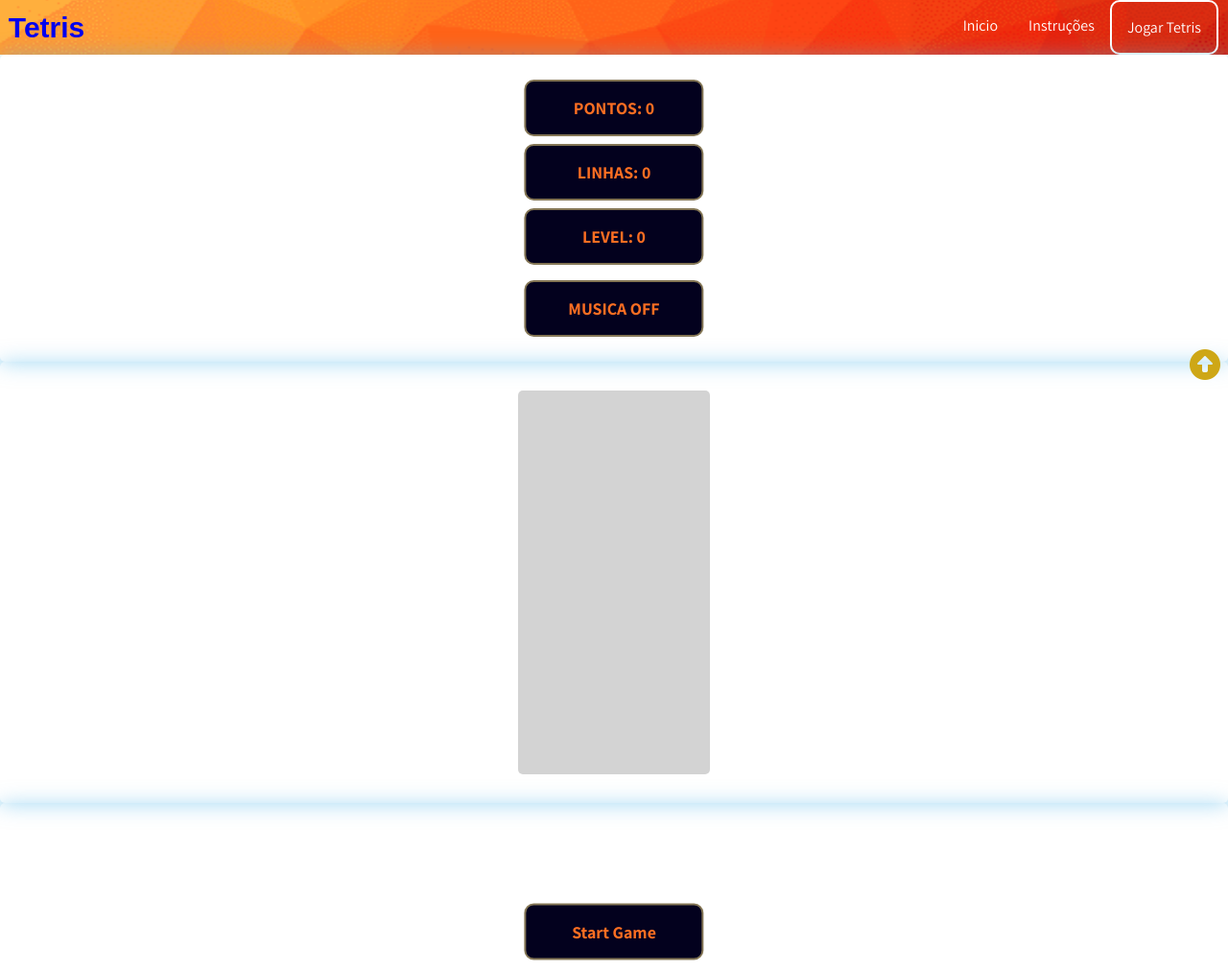
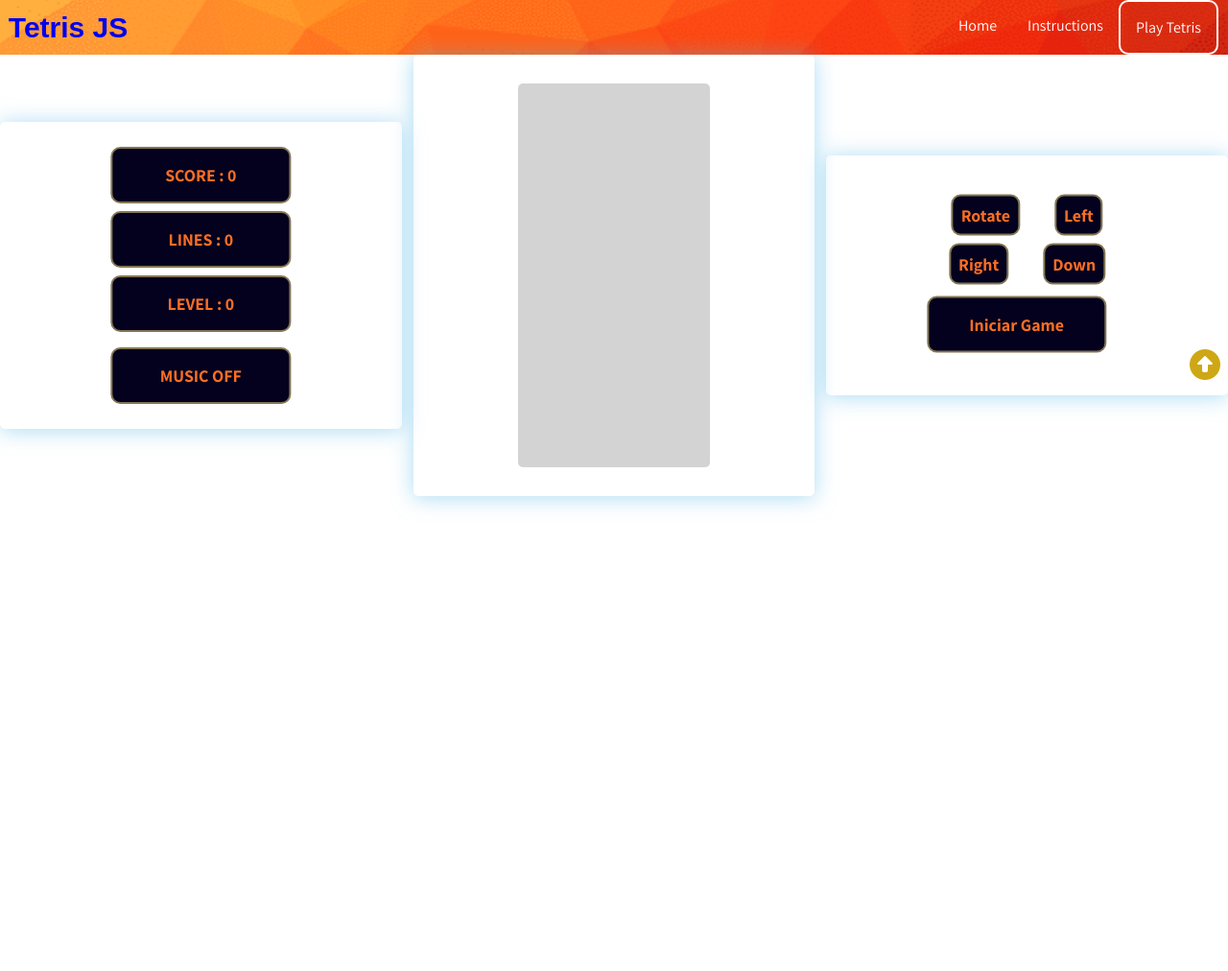
Before and after one commit to devdavid-santos/jogo-tetris, a plain HTML site: page tetris.html in a window 1280 px wide. Shown: the top 1012 px of the page at 96% size. After the commit the page ends 800 px from the top, so only its background shows below. Drawn offline with Linux system fonts and the light colour scheme; a web font is replaced by a local one.

Commit message:
Painel de controle

```diff
--- a/css/style.css
+++ b/css/style.css
@@ -184,7 +184,6 @@
     grid-gap: 12px;
     justify-content: center;
     align-items: center;
-    /*background-color: #03011e;*/
 }
 
 .box{
@@ -243,7 +242,7 @@
     margin: 0 auto;
 }
 
-.controls-btn{
+.control-btn{
     max-width: 40ch;
     font-family: 'Assistant',sans-serif;
     font-size: 1.12rem;
@@ -286,7 +285,7 @@
     transform: none;
 }
 
-.controls-btn:hover{
+.control-btn:hover{
     background: #847655;
     color: #fff;
     cursor: pointer;
--- a/js/main.js
+++ b/js/main.js
@@ -1,5 +1,4 @@
 document.addEventListener('DOMContentLoaded', () => {
-
 
     const toggle = document.getElementsByClassName('toggle-btn')[0];
 
@@ -34,8 +33,6 @@ document.addEventListener('DOMContentLoaded', () => {
     const soundButton = document.getElementById('play');
 
     let nextRandom = 0;
-
-
 
     const colours = [
 
@@ -88,7 +85,6 @@ document.addEventListener('DOMContentLoaded', () => {
     });
 
 
-
     const pTetrimino = [
 
         [2, 1, width + 1, width * 2 + 1],
@@ -100,7 +96,6 @@ document.addEventListener('DOMContentLoaded', () => {
         [0, width, width + 1, width + 2]
 
     ];
-
 
 
     const qTetrimino = [
@@ -116,7 +111,6 @@ document.addEventListener('DOMContentLoaded', () => {
     ];
 
 
-
     const sTetrimino = [
 
         [width * 2, width * 2 + 1, width + 1, width + 2],
@@ -128,6 +122,8 @@ document.addEventListener('DOMContentLoaded', () => {
         [width * 2 + 2, width + 2, width + 1, 1]
 
     ];
+
+
     const zTetrimino = [
 
         [width, width + 1, width * 2 + 1, width * 2 + 2],
@@ -139,6 +135,8 @@ document.addEventListener('DOMContentLoaded', () => {
         [width * 2 + 1, width + 1, width + 2, 2]
 
     ];
+
+
     const tTetrimino = [
 
         [1, width, width + 1, width + 2],
@@ -148,7 +146,10 @@ document.addEventListener('DOMContentLoaded', () => {
         [width * 2 + 1, width, width + 1, width + 2],
 
         [width, 1, width + 1, width * 2 + 1]
+
     ];
+
+
     const bTetrimino = [
 
         [0, 1, width, width + 1],
@@ -160,6 +161,8 @@ document.addEventListener('DOMContentLoaded', () => {
         [width, width + 1, width * 2, width * 2 + 1]
 
     ];
+
+
     const iTetrimino = [
 
         [1, width + 1, width * 2 + 1, width * 3 + 1],
@@ -171,6 +174,9 @@ document.addEventListener('DOMContentLoaded', () => {
         [width * 2, width * 2 + 1, width * 2 + 2, width * 2 + 3]
 
     ];
+
+
+
     const theTetriminos = [pTetrimino, qTetrimino, sTetrimino, zTetrimino, tTetrimino, bTetrimino, iTetrimino];
 
     console.log(theTetriminos[0][0]);
@@ -181,7 +187,6 @@ document.addEventListener('DOMContentLoaded', () => {
     let currentRotation = 0;
 
     console.log(currentPosition, currentRotation);
-
 
 
     let random = Math.floor(Math.random() * theTetriminos.length);
@@ -234,6 +239,7 @@ document.addEventListener('DOMContentLoaded', () => {
             timerId = setInterval(moveDown, 1000);
 
             startButton.innerHTML = 'Started';
+
             nextRandom = Math.floor(Math.random() * theTetriminos.length);
 
         }
@@ -285,7 +291,7 @@ document.addEventListener('DOMContentLoaded', () => {
 
         undraw();
 
-        const leftEdge = current.some(index => (currentPosition + index) % width === 0);
+        const leftEdge = current.some(index => (currentPosition + index) % width === 0); //check to make sure the tetrimino does not exceed the left edge
 
         if (!leftEdge) currentPosition -= 1;
 
@@ -298,6 +304,7 @@ document.addEventListener('DOMContentLoaded', () => {
         draw();
 
     }
+
 
 
     function control(event) {
@@ -335,6 +342,8 @@ document.addEventListener('DOMContentLoaded', () => {
     const rightButton = document.getElementById('right');
 
     const downButton = document.getElementById('down');
+
+
 
     leftButton.addEventListener('click', () => {
 
@@ -395,7 +404,6 @@ document.addEventListener('DOMContentLoaded', () => {
         current = theTetriminos[random][currentRotation];
 
         draw();
-
     }
 
     const playerName = document.getElementById('playerName');
@@ -408,7 +416,7 @@ document.addEventListener('DOMContentLoaded', () => {
 
     const highScores = JSON.parse(localStorage.getItem('highScores')) || [];
 
-    finalScore.innerText = mostRecentScore ;
+    finalScore.innerText = mostRecentScore;
 
 
 
@@ -418,11 +426,11 @@ document.addEventListener('DOMContentLoaded', () => {
 
     });
 
+
+
     saveScore = (e) => {
 
         e.preventDefault();
-
-
 
         const score = {
 
@@ -440,10 +448,11 @@ document.addEventListener('DOMContentLoaded', () => {
 
 
         localStorage.setItem('highScores', JSON.stringify(highScores));
-
         window.location.assign( ' / ');
 
     };
+
+
 
     function addScore() {
 
@@ -451,10 +460,10 @@ document.addEventListener('DOMContentLoaded', () => {
 
             const row = [i, i + 1, i + 2, i + 3, i + 4, i + 5, i + 6, i + 7, i + 8, i + 9];
 
+
             if (row.every(index => blox[index].classList.contains('taken'))) {
 
                 score += 15;
-
                 playerScore.innerHTML = score;
 
                 lines += 1;
@@ -474,6 +483,7 @@ document.addEventListener('DOMContentLoaded', () => {
                     }
 
                 }
+
 
                 row.forEach(index => {
 
@@ -497,6 +507,7 @@ document.addEventListener('DOMContentLoaded', () => {
 
     }
 
+
     function gameOver() {
 
         if (current.some(index => blox[currentPosition + index].classList.contains('taken'))) {
@@ -513,10 +524,13 @@ document.addEventListener('DOMContentLoaded', () => {
 
             localStorage.setItem("mostRecentScore", score);
 
+
             return window.location.assign("index.html");
+
         }
 
     }
+
 
     function validateForm() {
 
@@ -529,7 +543,10 @@ document.addEventListener('DOMContentLoaded', () => {
             return false;
 
          }
+
+
     }
 
     validateForm();
+
 });
--- a/tetris.html
+++ b/tetris.html
@@ -4,274 +4,558 @@
     <meta charset="UTF-8">
     <meta http-equiv="X-UA-Compatible" content="IE=edge">
     <meta name="viewport" content="width=device-width, initial-scale=1.0">
+    <meta name="description"content="Tetris Javascript | An ode to gaming nostalgia, falling tetriminos and that catchy theme tune.">
+    <meta name="keywords" content="tetris, javascript, tetriminos, game, gaming, nostalgia">
     <title>Tetris JS - Tetris</title>
     <link rel="stylesheet" href="./css/style.css">
 </head>
 <body>
+     <!-- navigation elements for User to access instruction, rules and scores-->
 
      <nav class="navbar">
 
         <div class="brand-logo">
-            <a href="index.html" aria-label="Retorno para a pagina inicial"><h2>Tetris</h2></a>
+
+            <a href="index.html" aria-label="returns the user to the top of the home page">
+
+                <h2>Tetris JS</h2>
+
+            </a>
+
         </div>
 
         <a href="#" class="toggle-btn">
+
             <span class="line"></span>
+
             <span class="line"></span>
+
             <span class="line"></span>
+
         </a>
 
         <div class="navbar-links">
+
             <ul>
-                <li><a href="index.html">Inicio</a></li>
-                <li><a href="instructions.html">Instruções</a></li>
-                <li><a href="tetris.html" class="active">Jogar Tetris</a></li>
+
+                <li> <a href="index.html">Home</a></li>
+
+                <li> <a href="instructions.html">Instructions</a></li>
+
+                <li> <a class="active" href="tetris.html">Play Tetris</a></li>
+
             </ul>
+
         </div>
 
     </nav>
 
+
+
+
+
     <section class="gameArea">
-        <h2 hidden>área de grid do jogo</h2>
+
+        <h2 hidden>main game grid area</h2>
+
         <div class="panels">
+
             <div class="box sidebox1">
+
                 <div class="box-content">
-                    <div class="score un-btn">Pontos: <span id="score">0</span></div>
-                    <div class="score un-btn">Linhas: <span id="lines">0</span></div>
-                    <div class="score un-btn">Level: <span id="levels">0</span></div>
-                    <button class="score btn" id="play">Musica Off</button>
-                </div>
-            </div>
+
+                    <div class="score un-btn">Score : <span id="score">0</span> </div>
+
+                    <div class="score un-btn">Lines : <span id="lines">0</span> </div>
+
+                    <div class="score un-btn">Level : <span id="levels">0</span> </div>
+
+                    <button id="play" class=" score btn">Music Off </button>
+
                 </div>
 
+            </div>
+
+
+
             <div class="box">
+
                 <div class="box-content">
+
+
                     <div class="grid">
+
                         <div></div>
+
                         <div></div>
+
                         <div></div>
+
                         <div></div>
+
                         <div></div>
+
                         <div></div>
+
                         <div></div>
+
                         <div></div>
+
                         <div></div>
+
                         <div></div>
+
                         <div></div>
+
                         <div></div>
+
                         <div></div>
+
                         <div></div>
+
                         <div></div>
+
                         <div></div>
+
                         <div></div>
+
                         <div></div>
+
                         <div></div>
+
                         <div></div>
+
                         <div></div>
+
                         <div></div>
+
                         <div></div>
+
                         <div></div>
+
                         <div></div>
+
                         <div></div>
+
                         <div></div>
+
                         <div></div>
+
                         <div></div>
+
                         <div></div>
+
                         <div></div>
+
                         <div></div>
+
                         <div></div>
+
                         <div></div>
+
                         <div></div>
+
                         <div></div>
+
                         <div></div>
+
                         <div></div>
+
                         <div></div>
+
                         <div></div>
+
                         <div></div>
+
                         <div></div>
+
                         <div></div>
+
                         <div></div>
+
                         <div></div>
+
                         <div></div>
+
                         <div></div>
+
                         <div></div>
+
                         <div></div>
+
                         <div></div>
+
                         <div></div>
+
                         <div></div>
+
                         <div></div>
+
                         <div></div>
+
                         <div></div>
+
                         <div></div>
+
                         <div></div>
+
                         <div></div>
+
                         <div></div>
+
                         <div></div>
+
                         <div></div>
+
                         <div></div>
+
                         <div></div>
+
                         <div></div>
+
                         <div></div>
+
                         <div></div>
+
                         <div></div>
+
                         <div></div>
+
                         <div></div>
+
                         <div></div>
+
                         <div></div>
+
                         <div></div>
+
                         <div></div>
+
                         <div></div>
+
                         <div></div>
+
                         <div></div>
+
                         <div></div>
+
                         <div></div>
+
                         <div></div>
+
                         <div></div>
+
                         <div></div>
+
                         <div></div>
+
                         <div></div>
+
                         <div></div>
+
                         <div></div>
+
                         <div></div>
+
                         <div></div>
+
                         <div></div>
+
                         <div></div>
+
                         <div></div>
+
                         <div></div>
+
                         <div></div>
+
                         <div></div>
+
                         <div></div>
+
                         <div></div>
+
                         <div></div>
+
                         <div></div>
+
                         <div></div>
+
                         <div></div>
+
                         <div></div>
+
                         <div></div>
+
                         <div></div>
+
                         <div></div>
+
                         <div></div>
+
                         <div></div>
+
                         <div></div>
+
                         <div></div>
+
                         <div></div>
+
                         <div></div>
+
                         <div></div>
+
                         <div></div>
+
                         <div></div>
+
                         <div></div>
+
                         <div></div>
+
                         <div></div>
+
                         <div></div>
+
                         <div></div>
+
                         <div></div>
+
                         <div></div>
+
                         <div></div>
+
                         <div></div>
+
                         <div></div>
+
                         <div></div>
+
                         <div></div>
+
                         <div></div>
+
                         <div></div>
+
                         <div></div>
+
                         <div></div>
+
                         <div></div>
+
                         <div></div>
+
                         <div></div>
+
                         <div></div>
+
                         <div></div>
+
                         <div></div>
+
                         <div></div>
+
                         <div></div>
+
                         <div></div>
+
                         <div></div>
+
                         <div></div>
+
                         <div></div>
+
                         <div></div>
+
                         <div></div>
+
                         <div></div>
+
                         <div></div>
+
                         <div></div>
+
                         <div></div>
+
                         <div></div>
+
                         <div></div>
+
                         <div></div>
+
                         <div></div>
+
                         <div></div>
+
                         <div></div>
+
                         <div></div>
+
                         <div></div>
+
                         <div></div>
+
                         <div></div>
+
                         <div></div>
+
                         <div></div>
+
                         <div></div>
+
                         <div></div>
+
                         <div></div>
+
                         <div></div>
+
                         <div></div>
+
                         <div></div>
+
                         <div></div>
+
                         <div></div>
+
                         <div></div>
+
                         <div></div>
+
                         <div></div>
+
                         <div></div>
+
                         <div></div>
+
                         <div></div>
+
                         <div></div>
+
                         <div></div>
+
                         <div></div>
+
                         <div></div>
+
                         <div></div>
+
                         <div></div>
+
                         <div></div>
+
                         <div></div>
+
                         <div></div>
+
                         <div></div>
+
                         <div></div>
+
                         <div></div>
+
                         <div></div>
+
                         <div></div>
+
                         <div></div>
+
                         <div></div>
+
                         <div></div>
+
                         <div></div>
+
                         <div></div>
+
                         <div></div>
+
                         <div></div>
+
                         <div></div>
+
                         <div></div>
+
                         <div></div>
+
                         <div></div>
+
                         <div></div>
+
                         <div></div>
+
                         <div></div>
+
                         <div class="taken"></div>
+
                         <div class="taken"></div>
+
                         <div class="taken"></div>
+
                         <div class="taken"></div>
+
                         <div class="taken"></div>
+
                         <div class="taken"></div>
+
                         <div class="taken"></div>
+
                         <div class="taken"></div>
+
                         <div class="taken"></div>
+
                         <div class="taken"></div>
+
                     </div>
+
                 </div>
+
             </div>
+
+
+
             <div class="box sidebox2">
+
                 <div class="box-content">
+
                     <div class="controls">
-                    <span class="keys"><button id="rotate" class="control-btn " aria-label="this button will Rotate the Tetrimino by 90 degrees"></button></span>
-                        <span class="keys"><button id="left" class="control-btn " aria-label="this button will move the Tetrimino to the Left"></button></span>
-                        <span class="keys"><button id="right" class="control-btn " aria-label="this button will move the Tetrimino to the Right"></button></span>
-                        <span class="keys"><button id="down" class="control-btn " aria-label="this button is will move the Tetrimino Down the game grid"></button></span>
+
+
+
+                        <span class="keys"><button id="rotate" class="control-btn "
+
+                                aria-label="this button will Rotate the Tetrimino by 90 degrees">Rotate</button></span>
+
+
+
+
+
+                        <span class="keys"><button id="left" class="control-btn "
+
+                                aria-label="this button will move the Tetrimino to the Left">Left</button></span>
+
+                        <span class="keys"><button id="right" class="control-btn "
+
+                                aria-label="this button will move the Tetrimino to the Right">Right</button></span>
+
+
+
+
+
+                        <span class="keys"><button id="down" class="control-btn "
+
+                                aria-label="this button is will move the Tetrimino Down the game grid">Down</button></span>
+
                     </div>
-                    <button id="start-button" class="btn " aria-label="this button will start and pause the game">Start Game</button>
+
+                    <button id="start-button" class="btn " aria-label="this button will start and pause the game">Iniciar Game</button>
+
                 </div>
+
             </div>
+
         </div>
+
+    </section>
 
     <footer>
 
```
Lines whose indentation alone changed are shown as unchanged.
